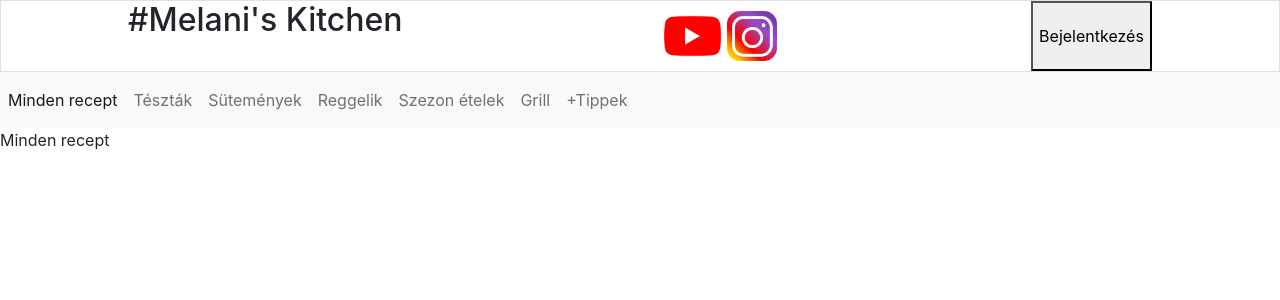
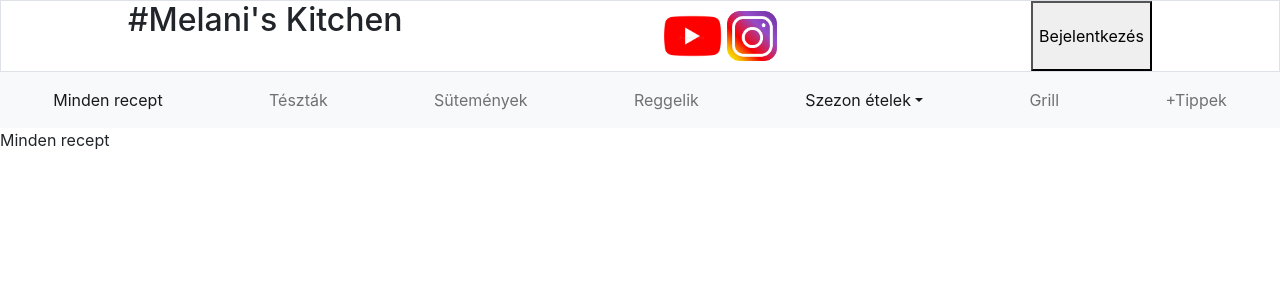
Before and after one commit to b-melani/recipes, a React (Create React App) app in the folder frontend/: page /all in a window 1280 px wide. Shown: the top 300 px of the page. Built offline with nearby package versions, Linux system fonts and the light colour scheme.

Commit message:
created dropdown menu

```diff
--- a/frontend/src/Menu.js
+++ b/frontend/src/Menu.js
@@ -3,8 +3,8 @@ import { NavLink } from 'react-router-dom'
 
 export default function Menu() {
   return (
-    <nav className="navbar navbar-expand-lg navbar-light bg-light flex-wrap">
-      <ul className="navbar-nav mr-auto">
+    <nav className="navbar navbar-expand-lg navbar-light bg-light">
+      <ul className="navbar-nav mr-auto d-flex justify-content-around w-100">
         <li className="nav-item active">
           <NavLink
             className="nav-link font-weight-bold"
@@ -41,14 +41,31 @@ export default function Menu() {
             Reggelik
           </NavLink>
         </li>
-        <li className="nav-item active">
+
+        <li className="nav-item dropdown show active ">
           <NavLink
-            className="nav-link font-weight-bold"
+            className="nav-link dropdown-toggle font-weight-bold show"
+            id="myDropdown"
+            data-toggle="dropdown"
             activeClassName="active"
             to="/seasonfoods"
           >
             Szezon ételek
           </NavLink>
+          <div className="dropdown-menu" aria-labelledby="dropdownMenuLink">
+            <NavLink to="/all" className="dropdown-item">
+              Tavaszi ételek
+            </NavLink>
+            <NavLink to="/all" className="dropdown-item">
+              Nyári ételek
+            </NavLink>
+            <NavLink to="/all" className="dropdown-item">
+              Őszi ételek
+            </NavLink>
+            <NavLink to="/all" className="dropdown-item">
+              Téli ételek
+            </NavLink>
+          </div>
         </li>
         <li className="nav-item active">
           <NavLink
```
